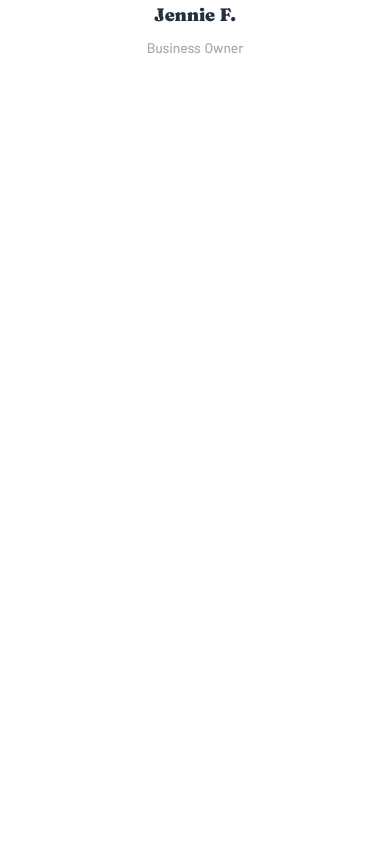
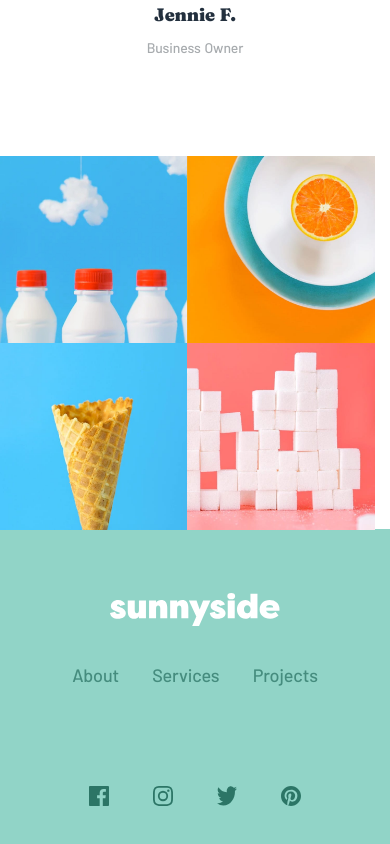
Before and after one commit to ronniekram/fem-sunnyside, a React (Create React App) app: page / in a window 390 px wide. Shown: the part 4513-5357 px from the top of the page. Before the commit the page ends 4765 px from the top, so only its background shows below. Built offline with nearby package versions, Linux system fonts and the light colour scheme.

Commit message:
finishing mobile footer

```diff
--- a/src/App.js
+++ b/src/App.js
@@ -3,6 +3,7 @@ import Hero from './components/layout/Hero';
 import Sections from './components/Sections';
 import Graphics from './components/Graphics';
 import Testimonials from './components/testimonials/Testimonials';
+import Footer from './components/layout/Footer';
 
 
 const App = () => {
@@ -13,6 +14,7 @@ const App = () => {
       <Sections />
       <Graphics />
       <Testimonials />
+      <Footer />
     </>
   );
 };
--- a/src/assets/style/info.module.scss
+++ b/src/assets/style/info.module.scss
@@ -7,6 +7,16 @@ section {
   color: $nameText;
   font-family: $header;
   word-spacing: 1px;
+
+  @include lg {
+    section {
+      flex-flow: row nowrap;
+
+      img {
+        width: 50%;
+      }
+    }
+  }
 
   img {
     width: 100%;
--- a/src/assets/style/layout/footer.module.scss
+++ b/src/assets/style/layout/footer.module.scss
@@ -1,25 +1,61 @@
 @import '../globals';
 
 footer {
+  margin-top: -6rem;
 
   .photos {
+
+    .bottom {
+      margin-top: -.25rem;
+    }
+
+    img {
+      object-fit: cover;
+      width: 11.71rem;
+      height: 11.71rem;
+    }
 
   }
 
   .info {
-
-  }
+    background: hsl(168, 44%, 70%);
+    margin-top: -.25rem;
+    padding: 4rem 2.4375rem 5rem 2.4375rem;
+    text-align: center;
+    color: $footerText;
 
     .logo {
-
+      fill: #2C7566;
+      margin-bottom: 1rem;
+      width: 10.625rem !important;
     }
 
     .links {
+      display: flex;
+      flex-flow: row nowrap;
+      justify-content: space-evenly;
+      align-items: center;
 
+      font-family: $body;
+      font-size: 1.125rem;
+      letter-spacing: -0.13px;
+      line-height: 1.5625rem;
+      word-spacing: 1px;
+
+      list-style: none;
     }
 
     .social {
+      padding: 5rem 1.75rem;
+      display: flex;
+      flex-flow: row nowrap;
+      justify-content: space-around;
+      align-items: center;
 
+      img {
+        width: 20px;
+        height: 20px;
       }
-
     }
+  }
+}
--- a/src/assets/style/layout/hero.module.scss
+++ b/src/assets/style/layout/hero.module.scss
@@ -2,7 +2,6 @@
 
 header {
   margin: auto;
-  // position: absolute;
   top: 0;
   z-index: 0;
   display: flex;
@@ -12,6 +11,26 @@ header {
   background-repeat: no-repeat;
   background-size: cover;
   background-position: center;
+
+  @include lg {
+    background-image: url(../../img/hero.jpg);
+    min-height: 50rem;
+    background-size: scale-down;
+
+    div {
+      margin: auto;
+      margin-top: 12.1875rem;
+    }
+
+    h1 {
+
+    }
+
+    img {
+      margin: 4.25rem 0;
+    }
+
+  }
 
   div {
     align-self: center;
@@ -27,9 +46,5 @@ header {
       text-transform: uppercase;
       color: white;
     }
-
-    img {
-      // padding: 3.25rem 0;
-    }
   }
 }
--- a/src/assets/style/sections.scss
+++ /dev/null
@@ -1,5 +0,0 @@
-@import './globals';
-
-article {
-
-}
--- a/src/components/layout/Footer.js
+++ b/src/components/layout/Footer.js
@@ -20,20 +20,27 @@ const Footer = () => {
   return (
     <footer>
       <div className={styles.photos}>
-        <img src={milk} alt="" />
-        <img src={orange} alt="" />
-        <img src={cone} alt="" />
-        <img src={sugar} alt="" />
+
+        <div>
+          <img src={milk} alt="" />
+          <img src={orange} alt="" />
+        </div>
+
+        <div className={styles.bottom}>
+          <img src={cone} alt="" />
+          <img src={sugar} alt="" />
+        </div>
+
       </div>
 
       <div className={styles.info}>
-        <img src={logo} alt="" />
+        <img src={logo} className={styles.logo} alt="" />
 
-        <ul className={styles.links}>
-          <li>About</li>
-          <li>Services</li>
-          <li>Projects</li>
-        </ul>
+        <div className={styles.links}>
+          <p>About</p>
+          <p>Services</p>
+          <p>Projects</p>
+        </div>
 
         <div className={styles.social}>
           <img src={facebook} alt="" />
```
Also changed, not shown: 1 other file (tests, documents, lock files or other folders). Lines whose indentation alone changed are shown as unchanged.
